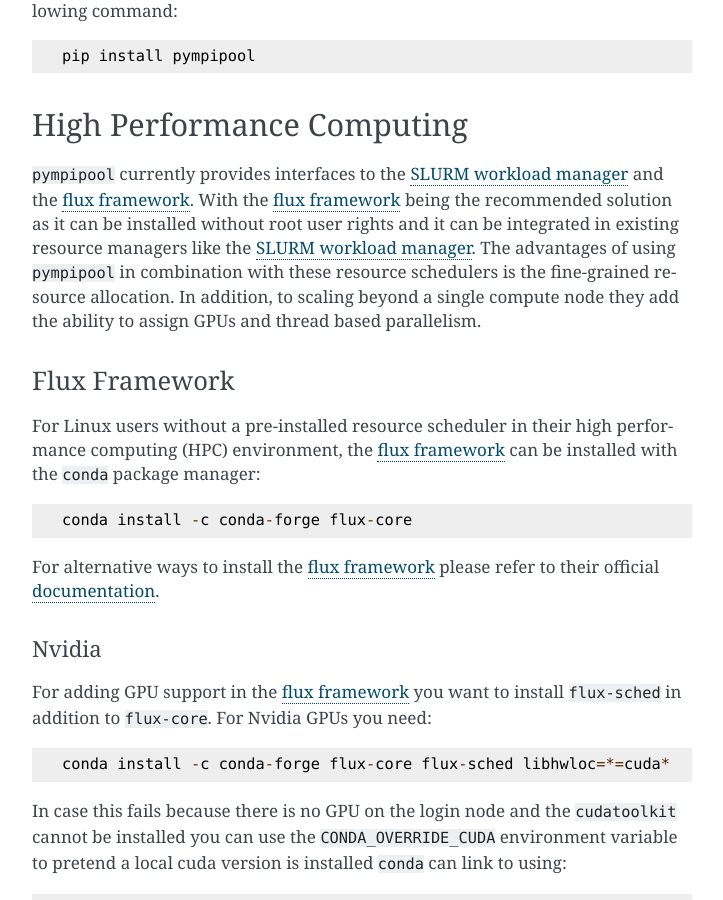
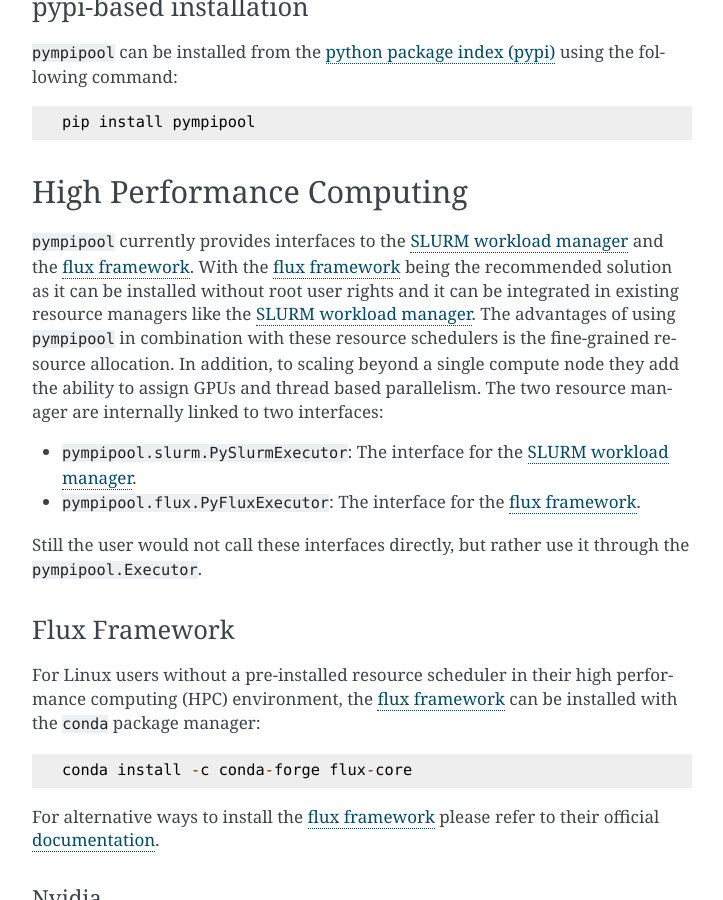
Before and after one commit to pyiron/executorlib, a Sphinx documentation site: the page built from docs/source/installation.md, in a window 1280 px wide and 900 px high, scrolled down 972 px. Shown: the whole window, without its empty margins (388-1111 px from the left). Built offline with Sphinx 7.4.7, drawn with Linux system fonts in a browser that asks for light colours; some of the changed text lies outside the part shown.

Commit message:
Small corrections to the documentation

```diff
--- a/docs/source/installation.md
+++ b/docs/source/installation.md
@@ -2,10 +2,13 @@
 For up-scaling python functions beyond a single compute node `pympipool` requires the integration with a high
 performance computing (HPC) resource manager. These HPC resource manager are currently only supported for Linux. Still
 for testing and development purposes the `pympipool` package can installed on all major operating systems including
-Windows. This basic installation is based on the `pympipool.mpi.PyMPIExecutor` interface and allows up-scaling serial
+Windows.
+
+This basic installation is based on the `pympipool.mpi.PyMPIExecutor` interface and allows up-scaling serial
 and parallel python functions which use the message passing interface (MPI) for python [`mpi4py`](https://mpi4py.readthedocs.io)
 on a single compute node. In addition, the integration with an HPC resource manager provides scaling beyond one compute
-node, thread based parallelism and the assignment of GPUs.
+node, thread based parallelism and the assignment of GPUs. Still the user would not call the interface directly, but
+rather use it through the `pympipool.Executor`.
 
 ## Basic Installation
 For testing and development purposes the `pympipool` package can installed on all major operating systems including
@@ -38,7 +41,13 @@
 recommended solution as it can be installed without root user rights and it can be integrated in existing resource
 managers like the [SLURM workload manager](https://www.schedmd.com). The advantages of using `pympipool` in combination
 with these resource schedulers is the fine-grained resource allocation. In addition, to scaling beyond a single compute
-node they add the ability to assign GPUs and thread based parallelism.
+node they add the ability to assign GPUs and thread based parallelism. The two resource manager are internally linked to
+two interfaces:
+
+* `pympipool.slurm.PySlurmExecutor`: The interface for the [SLURM workload manager](https://www.schedmd.com).
+* `pympipool.flux.PyFluxExecutor`: The interface for the [flux framework](https://flux-framework.org).
+
+Still the user would not call these interfaces directly, but rather use it through the `pympipool.Executor`.
 
 ### Flux Framework
 For Linux users without a pre-installed resource scheduler in their high performance computing (HPC) environment, the
@@ -116,6 +125,6 @@
 uses the [SLURM workload manager](https://www.schedmd.com) as primary resource scheduler. This enables more fine-grained
 scheduling like independent GPU access on HPC systems where [SLURM workload manager](https://www.schedmd.com) is
 configured to allow only one job step per node. Furthermore, the [flux framework](https://flux-framework.org) provides
-superior performance in large allocation with several hundred compute nodes or in the case when many `pympipool.Executor`
-objects are created frequently, as each creation of an `pympipool.Executor` results in an `srun` call which is
+superior performance in large allocation with several hundred compute nodes or in the case when many `pympipool.slurm.PySlurmExecutor`
+objects are created frequently, as each creation of an `pympipool.slurm.PySlurmExecutor` results in an `srun` call which is
 communicated to the central database of the [SLURM workload manager](https://www.schedmd.com).
```
Also changed, not shown: docs/source/examples.md (+1 -1 lines).
